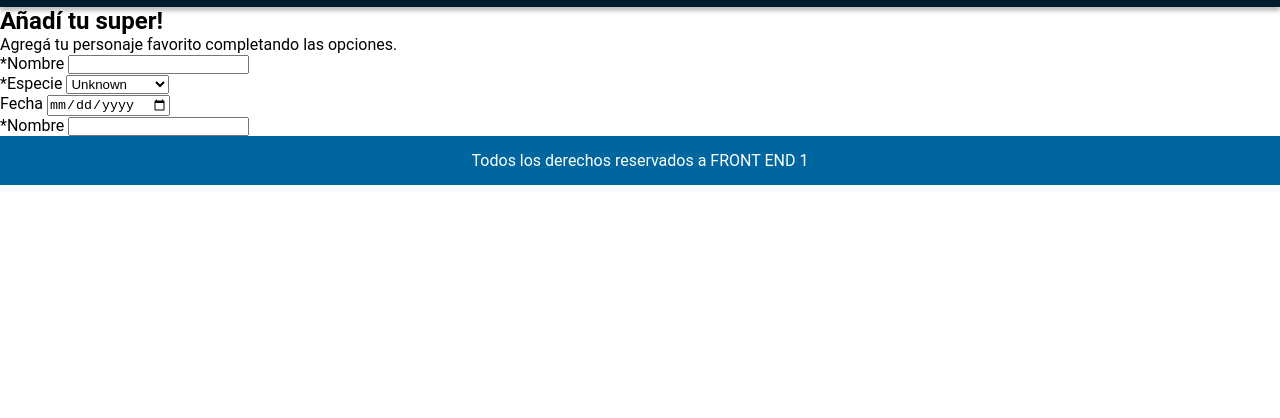
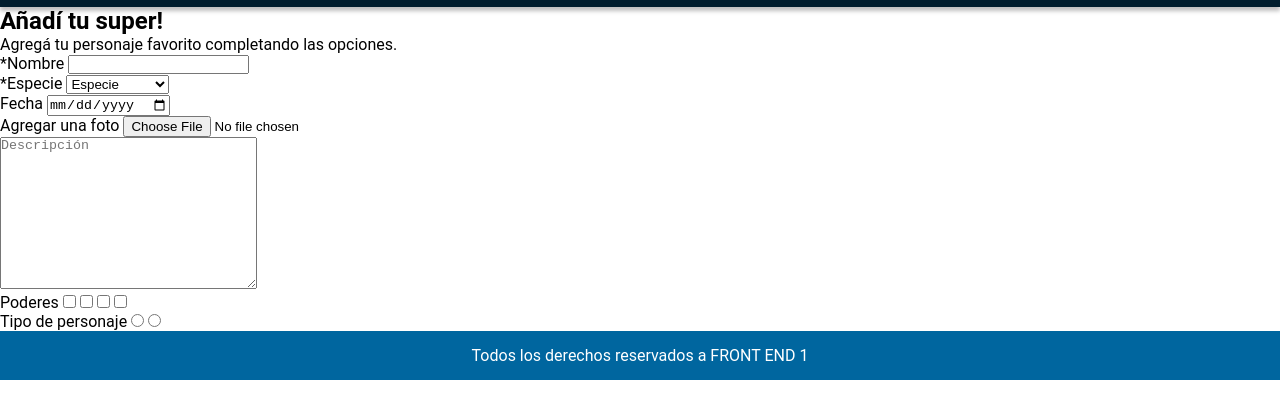
Before and after one commit to XimenaCamacho/heroesgrupo5clase24-11, a plain HTML site: page agregar.html in a window 1280 px wide. Shown: the part 144-562 px from the top of the page. Drawn offline with Linux system fonts and the light colour scheme.

Commit message:
arreglo de detalles en formulario y aclaracion de puntos en etiquetas

```diff
--- a/agregar.html
+++ b/agregar.html
@@ -30,30 +30,59 @@
         <section>
             <h1>Añadí tu super!</h1>
             <p>Agregá tu personaje favorito completando las opciones.</p>
-            <form action="superheroe" method="POST">
+            <form action="/superheroe.js" method="POST">
                 <div>
-                    <label for="superheroe">*Nombre</label>
-                    <input type="text" name="nombre" id="nombre" required>
+                    <div>
+                        <label for="nombre">*Nombre</label>
+                        <input type="text" name="nombre" id="nombre" required>
+                        <!-- id="" siempre debe coincidir con for="" de label -->
+                    </div>
+                    <div>
+                        <label for="especie">*Especie</label>
+                        <select name="especie" id="especie" required>
+                            <option value="0" selected>Especie</option>
+                            <!-- selected sirve para que se posicione en el cuadro de seleccion lo que nosotros queremos que diga -->
+                            <option value="1">Unknown</option>
+                            <option value="2">Extraterrestre</option>
+                            <option value="3">Humano</option>
+                            <option value="4">Dioses</option>
+                            <option value="5">Reptiliano</option>
+                            <option value="6">Iluminati</option>
+                            <option value="7">Super rico</option>
+                        </select>
+                    </div>
                 </div>
                 <div>
-                    <label for="superheroe">*Especie</label>
-                    <select name="especie" id="especie" required>
-                        <option value="0" selected>Unknown</option>
-                        <option value="1">Extraterrestre</option>
-                        <option value="2">Humano</option>
-                        <option value="3">Dioses</option>
-                        <option value="4">Reptiliano</option>
-                        <option value="5">Iluminati</option>
-                        <option value="6">Super rico</option>
-                    </select>
+                    <div>
+                        <label for="fecha">Fecha</label>
+                        <input type="date" name="fecha" id="fecha">
+                        <!-- value="año-mes-dia" para fijar una fecha en concreto -->
+                        <!-- max="año-mes-dia" y min="año-mes-dia" para fijar tope minimo de fecha y tope maximo -->
+                    </div>
+                    <div>
+                        <label for="imagen">Agregar una foto</label>
+                        <input type="file" name="imagen" id="imagen" accept=".png, .jpg">
+                        <!-- accept="formato" indica los formatos permitidos para subir un archivo/imagen -->
+                    </div>
                 </div>
                 <div>
-                    <label for="superheroe">Fecha</label>
-                    <input type="date" name="fecha" id="fecha">
+                    <label for="descripcion"></label>
+                    <textarea name="descripcion" id="descripcion" cols="30" rows="10"
+                        placeholder="Descripción"></textarea>
                 </div>
                 <div>
-                    <label for="superheroe">*Nombre</label>
-                    <input type="text" name="nombre" id="nombre">
+                    <div>
+                        <label for="poderes">Poderes</label>
+                        <input type="checkbox" name="poderes" id="poderes" value="Volar">
+                        <input type="checkbox" name="poderes" id="poderes" value="SuperInteligencia">
+                        <input type="checkbox" name="poderes" id="poderes" value="Vista de rayo láser">
+                        <input type="checkbox" name="poderes" id="poderes" value="Billetera gorda">
+                    </div>
+                    <div>
+                        <label for="personaje">Tipo de personaje</label>
+                        <input type="radio" name="personaje" id="personaje" value="Héroe / Heroina">
+                        <input type="radio" name="personaje" id="personaje" value="Villano / Villana">
+                    </div>
                 </div>
             </form>
         </section>
```
